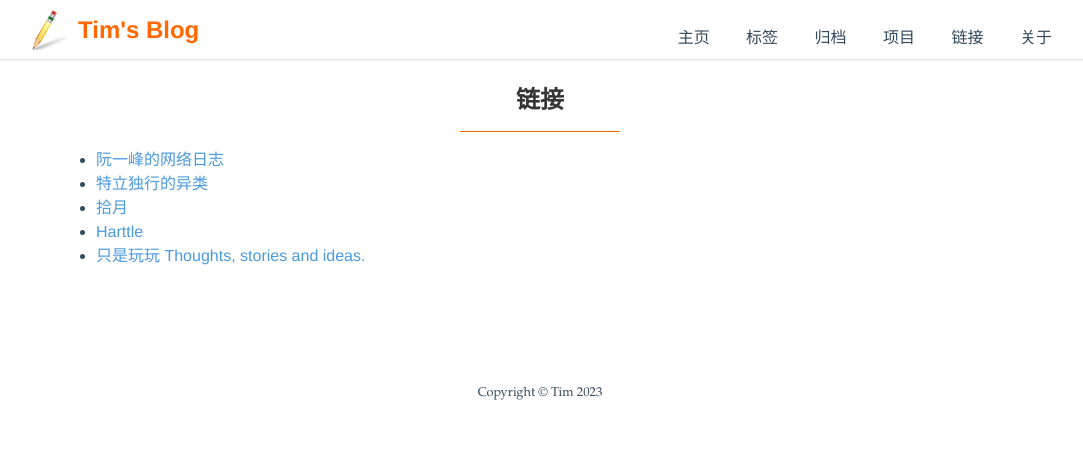
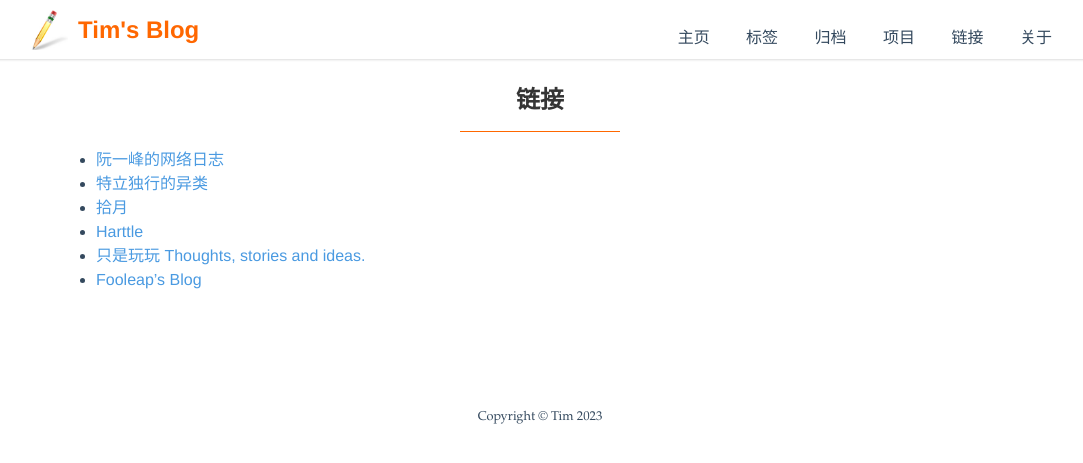
Before and after one commit to leanfish2011/leanfish2011.github.io, a Jekyll site: the page built from _pages/link.md, in a window 1280 px wide. Shown: the top 463 px of the page, without its empty margins (100-1183 px from the left). Built offline with Jekyll 4.4.1, drawn with Linux system fonts in a browser that asks for light colours.

Commit message:
Update link.md

```diff
--- a/_pages/link.md
+++ b/_pages/link.md
@@ -12,3 +12,4 @@ permalink: /link
 * <a href="https://www.skyue.com" target ="_blank">拾月</a>
 * <a href="https://harttle.land" target ="_blank">Harttle</a>
 * <a href="https://1900.live" target ="_blank">只是玩玩  Thoughts, stories and ideas.</a>
+* <a href="https://blog.fooleap.org" target ="_blank">Fooleap's Blog</a>
```
